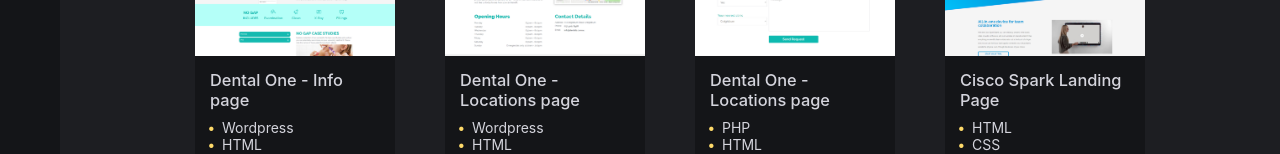
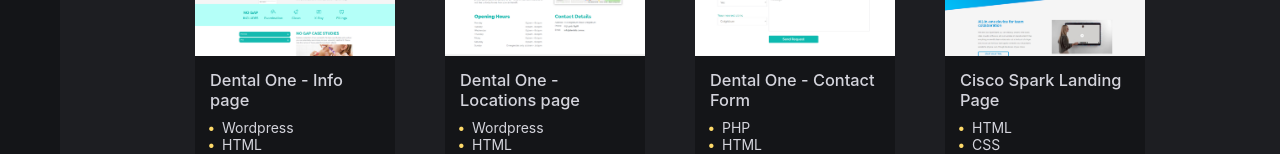
Before and after one commit to Hillzy/portfolio, a React (Create React App) app: page /portfolio in a window 1280 px wide. Shown: the part 144-298 px from the top of the page. Built offline with nearby package versions, Linux system fonts and the light colour scheme; a web font is replaced by a local one; what react-google-maps would draw is missing.

Commit message:
Update MyWork.js

```diff
--- a/src/pages/MyWork.js
+++ b/src/pages/MyWork.js
@@ -27,7 +27,7 @@ const MyWork = () => {
           URL="http://www.dental1.com.au/craigieburn/"
         />
         <WorkCard
-          title="Dental One - Locations page"
+          title="Dental One - Contact Form"
           skills={["PHP", "HTML", "CSS", "Contact-form 7"]}
           imageSRC={dentaloneContact}
           URL="http://www.dental1.com.au/contact-us/"
```
